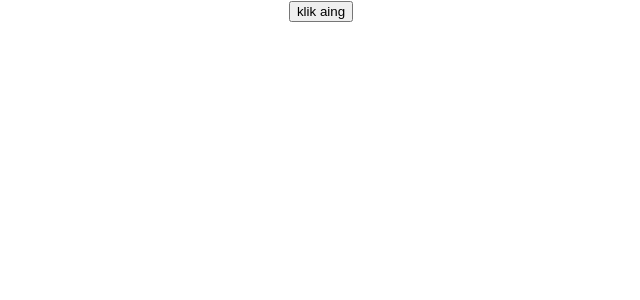
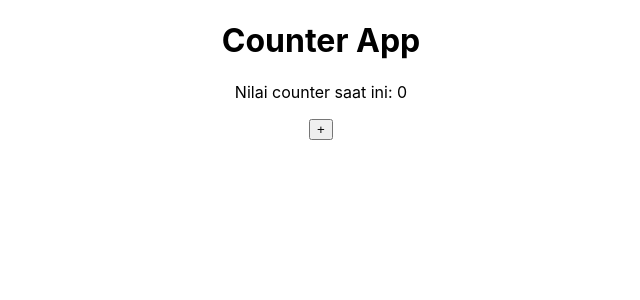
Before and after one commit to azizramdan/belajar-reactjs, a React (Create React App) app: page / in a window 1280 px wide. Shown: the top 300 px of the page, without its empty margins (319-959 px from the left). Built offline with nearby package versions, Linux system fonts and the light colour scheme.

Commit message:
state pada component

```diff
--- a/src/App.js
+++ b/src/App.js
@@ -1,13 +1,11 @@
 import React from 'react';
 import './App.css';
-import Event from './Event';
+import Counter from './Counter';
 
 function App() {
-  const onClick = () => window.alert('button di klik')
-
   return (
     <div className="App">
-      <Event text='klik aing' onCustomClick={onClick} />
+      <Counter />
     </div>
   );
 }
--- /dev/null
+++ b/src/Counter.js
@@ -0,0 +1,13 @@
+import React from 'react'
+
+const Counter = () => {
+  const [number, increment] = React.useState(0)
+
+  return <div>
+    <h1>Counter App</h1>
+    <p>Nilai counter saat ini: {number}</p>
+    <button onClick={() => increment(number + 1)}>+</button>
+  </div>
+}
+
+export default Counter
```
